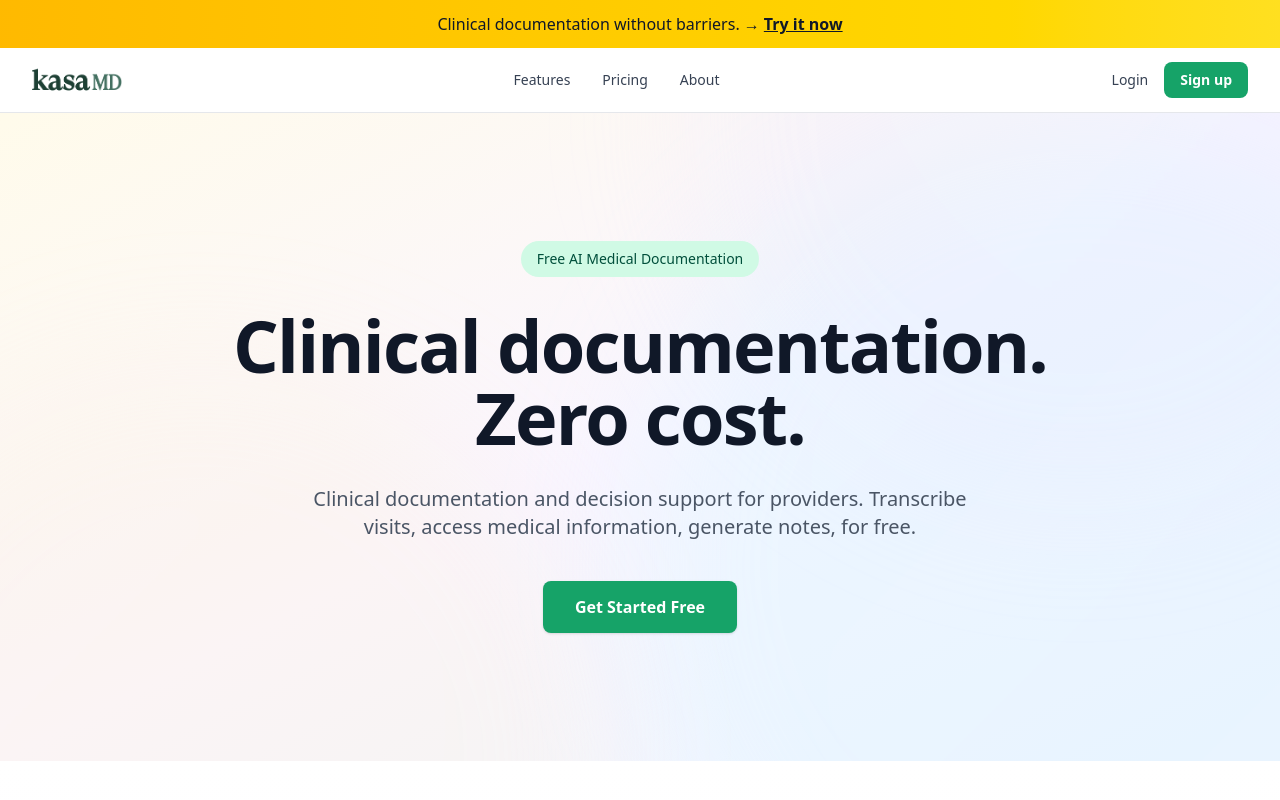
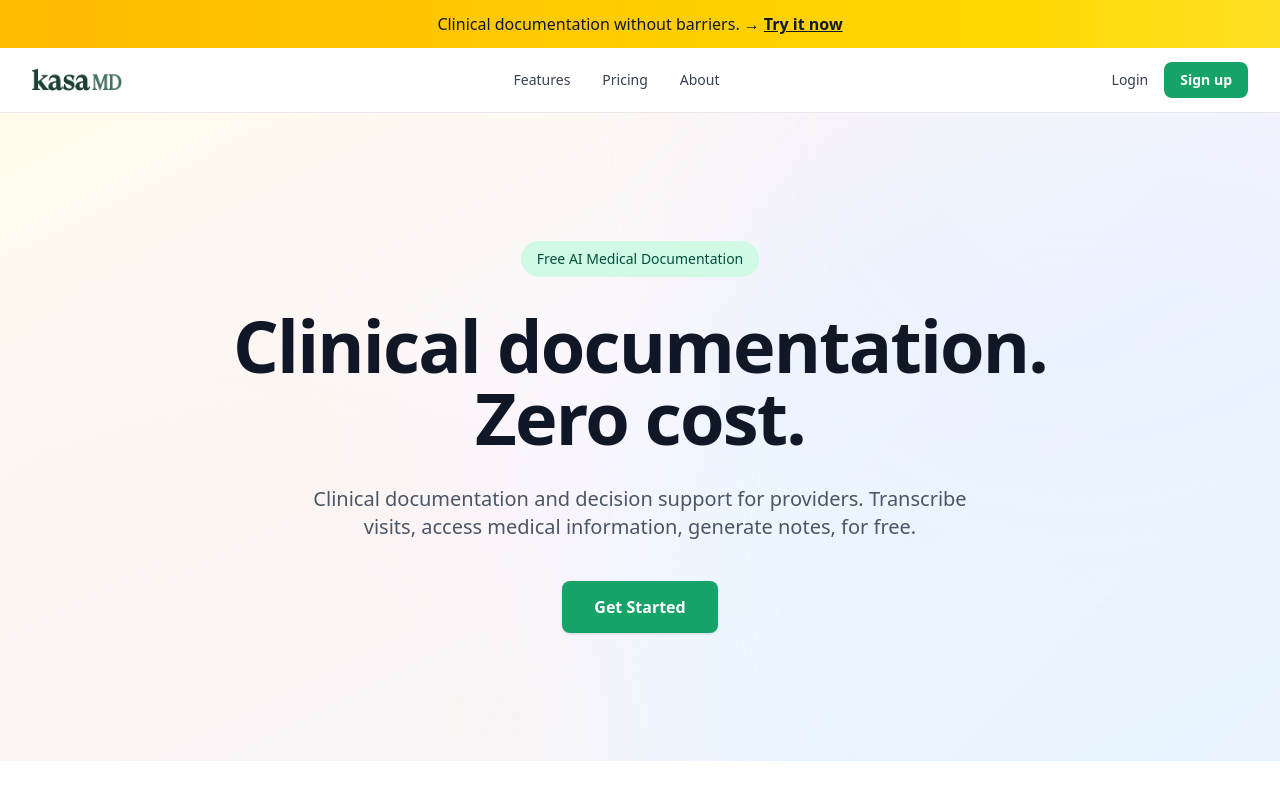
Before and after one commit to Kasa-Labs/kasa_marketing, a Next.js app: page / in a window 1280 px wide. Shown: the top 800 px of the page. Built offline with nearby package versions, Linux system fonts and the light colour scheme.

Commit message:
[edit] edited hero

```diff
--- a/app/components/Hero.tsx
+++ b/app/components/Hero.tsx
@@ -46,7 +46,7 @@ export function Hero() {
             href="https://app.kasamd.com/signup"
             className="w-full rounded-lg bg-button px-8 py-3.5 text-center text-base font-semibold text-white shadow-sm transition-colors hover:bg-button-hover sm:w-auto"
           >
-            Get Started Free
+            Get Started
           </Link>
         </div>
       </div>
```
